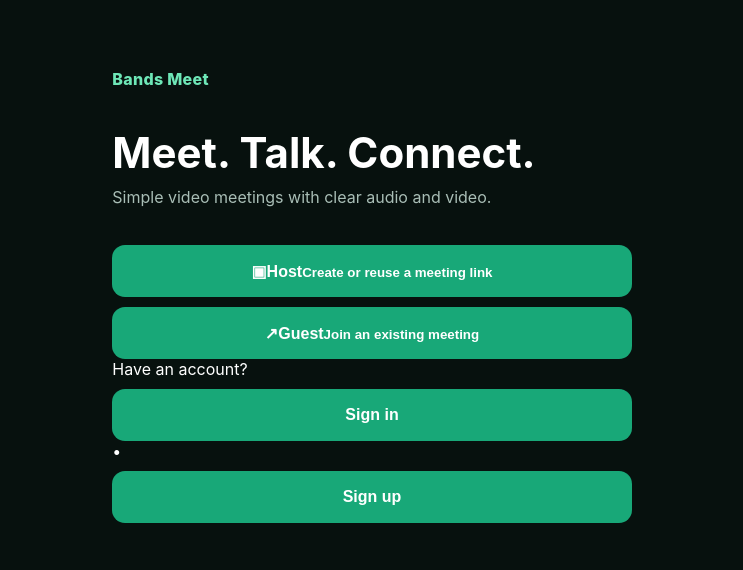
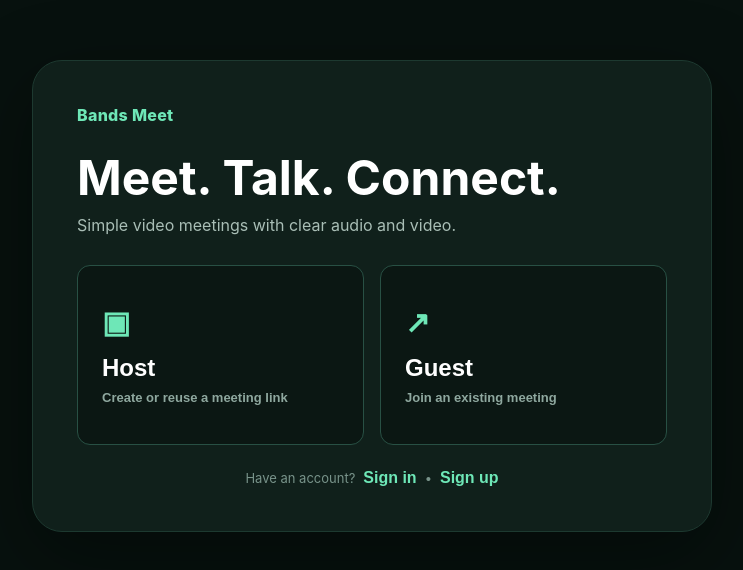
Before and after one commit to Phyn-Creative/Bands-Meet, a React (Vite) app: page / in a window 1280 px wide. Shown: the part 104-674 px from the top of the page, without its empty margins (268-1011 px from the left). Built offline with nearby package versions, Linux system fonts and the light colour scheme.

Commit message:
Style host guest homepage and auth screens

```diff
--- a/src/styles.css
+++ b/src/styles.css
@@ -37,3 +37,17 @@ button:disabled{opacity:.6;cursor:wait}
 .meeting-controlbar>*{flex:0 0 auto}
 .control-wrapper{display:inline-flex;align-items:center;justify-content:center;cursor:pointer}
 @media(max-width:700px){.meeting-topbar{padding:10px}.link-button{height:38px;padding:0 11px;font-size:12px}.meeting-title{font-size:14px}.card{padding:28px 22px}.meeting-controlbar{bottom:8px;gap:5px;padding:6px 7px}h1{font-size:36px}.meeting-sidebar{width:100vw}}
+
+.home-shell{min-height:100vh;display:grid;place-items:center;padding:24px;overflow:auto}
+.home-card{width:min(680px,100%);padding:44px;border:1px solid #1d3930;border-radius:30px;background:#10201b;box-shadow:0 24px 80px #0006}
+.home-card>.brand{margin-bottom:28px}.home-card h1{font-size:48px}
+.role-grid{display:grid;grid-template-columns:1fr 1fr;gap:16px;margin-top:30px}
+.role-card{height:180px;margin:0;padding:24px;display:flex;flex-direction:column;align-items:flex-start;justify-content:center;text-align:left;border:1px solid #285044;background:#0b1713}
+.role-card:hover{border-color:#6ee7b7;transform:translateY(-2px)}.role-card .role-icon{font-size:30px;margin-bottom:14px;color:#6ee7b7}.role-card strong{font-size:24px}.role-card small{margin-top:8px;color:#8fa89f;font-size:13px}
+.auth-row{display:flex;align-items:center;justify-content:center;gap:8px;margin-top:24px;color:#78938a;font-size:13px}.text-button{width:auto;height:auto;margin:0;padding:0;background:transparent;color:#6ee7b7;font-weight:700}
+.flow-panel{margin-top:24px;padding-top:10px}.back-button{width:auto;height:40px;margin:0 0 20px;padding:0 13px;background:#19382e}.flow-panel h2{font-size:28px;margin:0 0 8px}.flow-panel p{margin-bottom:18px}
+.full-mini{width:100%;background:#19382e}.auth-note{margin-top:16px;padding:12px;border:1px solid #245044;border-radius:12px;color:#78938a;font-size:12px;line-height:1.5;text-align:center}
+.auth-overlay{position:fixed;inset:0;z-index:20000;display:grid;place-items:center;padding:20px;background:#000b;backdrop-filter:blur(10px)}
+.auth-card{position:relative;width:min(430px,100%);padding:34px;border:1px solid #285044;border-radius:24px;background:#10201b;box-shadow:0 24px 80px #0009}.auth-card h2{font-size:30px;margin:0 0 8px}.auth-card p{margin-bottom:20px}
+.close-auth{position:absolute;top:14px;right:14px;width:38px;height:38px;margin:0;padding:0;border-radius:50%;background:#19382e;font-size:24px}.switch-auth{display:block;margin:16px auto 0}
+@media(max-width:600px){.home-card{padding:30px 20px}.home-card h1{font-size:38px}.role-grid{grid-template-columns:1fr}.role-card{height:145px}}
```
